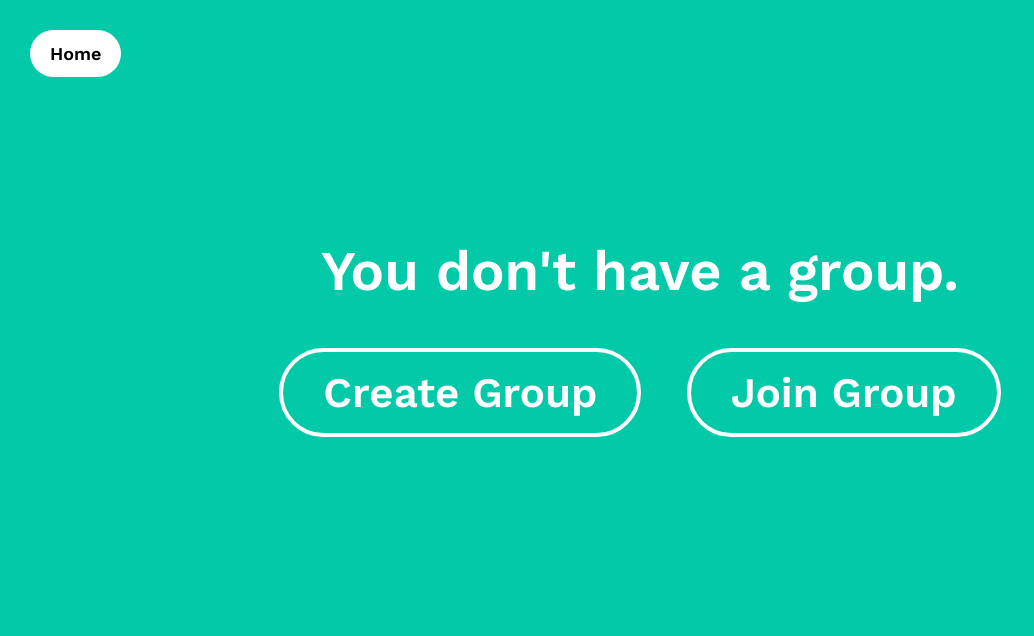
After one commit to sragvivadali/IntelliTrip, a Flask app: page /groups in a window 1280 px wide. The commit adds this page. Shown: the top 636 px of the page, without its empty margins (0-1034 px from the left). Run offline with Flask 3, Linux system fonts and the light colour scheme; the visitor is signed in with stand-in values (Sample User, id 1); some libraries are stand-ins or nearby versions.

Commit message:
Updated group page

```diff
--- a/app.py
+++ b/app.py
@@ -178,8 +178,56 @@ def signup():
     elif request.method == "GET" or "currentUser" not in session:
         return render_template("signup.html")
 
+@app.route("/groups", methods=["POST", "GET"])
+def groups():
+    global users, groups
+
+    if "currentUser" not in session:
+        return redirect(url_for('login'))
+    # if request.method == "POST":
+    #     session["currentUser"]["group"] = request.form["group_code"]
+    return render_template("groups.html")
+
+@app.route("/createGroup", methods=["POST", "GET"])
+def createGroup():
+    global users, groups
+
+    if "currentUser" not in session or request.method == "GET":
+        return redirect(url_for('login'))
+
+    createAGroup(request.form["group_name"])
+    session.modified = True
+
+    return redirect(url_for('groups'))
+
+@app.route("/joinGroup", methods=["POST", "GET"])
+def joinGroup():
+    global users, groups
+
+    if "currentUser" not in session or request.method == "GET":
+        return redirect(url_for('login'))
+
+    joinAGroup(request.form["group_code"])
+    session.modified = True
+
+    return redirect(url_for('groups'))
+
+@app.route("/leaveGroup", methods=["POST", "GET"])
+def leaveGroup():
+    global users, groups
+
+    if "currentUser" not in session:
+        return redirect(url_for('login'))
+
+    session["currentUser"]["group"] = ""
+    session.modified = True
+
+    return redirect(url_for('groups'))
+
 @app.route("/logout")
 def logout():
+    global users, groups
+
     session.pop("currentUser", None)
     return redirect(url_for("index"), code=302)
 
@@ -203,36 +251,36 @@ description = {
 
 groups = {}
 
-def createGroup(self):
-    group_name = input("Enter group name: ")
+def createAGroup(group_name):
+    global users, groups
 
      # generate random 5-letter alphanumeric code
     code = ''.join(random.choices(string.ascii_uppercase + string.digits, k=5))
 
         # check if the generated code already exists
-    while code in self.groups:
+    while code in groups:
         code = ''.join(random.choices(string.ascii_uppercase + string.digits, k=5))
 
         # add the new group to the dictionary
-    currUser = session["currentUser"]
-    currUser["group"] = code
+    session["currentUser"]["group"] = code
 
     groups[code] = group_name
 
     print(f"Group '{group_name}' has been created with code '{code}'.")
 
-def joinGroup():
-    code = input("Enter 5-letter alphanumeric code to join group: ")
+def joinAGroup(code):
+    global users, groups
 
     if code in groups:
         group_name = groups[code]
-        currUser = session["currentUser"]
-        currUser["group"] = code
+        session["currentUser"]["group"] = code
         print(f"You have joined {group_name}!")
     else:
         print("Invalid code. Please try again.")
 
-def getGroup(str):
+def getUserInGroup(str):
+    global users, groups
+
     usersInGroup = []
     for user in users:
         if user["group"] == str:
@@ -271,7 +319,7 @@ def callAPI(place, time):
 
 @app.context_processor
 def context_processor():
-    global users
+    global users, groups
 
     session.modified = True
 
@@ -282,7 +330,14 @@ def context_processor():
         isLoggedIn = True
         currentUser = session["currentUser"]
 
-    return dict(isLoggedIn=isLoggedIn, users=users, currentUser=currentUser)
+    def getGroupName(code):
+        print(groups)
+        if code in groups:
+            group_name = groups[code]
+            return group_name
+        return "no group found"
+
+    return dict(isLoggedIn=isLoggedIn, users=users, groups=groups, currentUser=currentUser, getGroupName=getGroupName)
 
 if __name__ == "__main__":
     app.run(debug=True)
--- /dev/null
+++ b/static/css/groups.css
@@ -0,0 +1,63 @@
+.group-header {
+    background-color: #02CAA8;
+    height: 200px;
+    width: 100%;
+    text-align: center;
+}
+
+.group-title {
+    font-size: 56px;
+    font-weight: 600;
+    padding-top: 40px;
+    text-align: center;
+    color: white;
+}
+
+.group-subtitle {
+    font-size: 24px;
+    font-weight: 600;
+    text-align: center;
+    color: white;
+}
+
+.group-wrap {
+    color: white;
+    background-color: #02CAA8;
+    height: 2000px;
+    padding-top: 150px;
+    text-align: center;
+}
+
+.group-button {
+    font-size: 42px;
+    border-radius: 50px;
+    color: white;
+    font-weight: 600;
+    background-color: #02CAA8;
+    border: 4px white solid;
+    padding: 16px 40px;
+    margin: 20px;
+    /* box-shadow: 0 4px 8px 0 rgba(0, 0, 0, 0.2); */
+    cursor: pointer;
+    transition: all 0.3s;
+}
+
+.group-button:hover {
+    background-color: #0aa88e;
+    /* box-shadow: 0 4px 8px 0 rgba(0, 0, 0, 0.2), 0 6px 20px 0 rgba(0, 0, 0, 0.19); */
+    text-decoration: none;
+}
+
+#create-group-div {
+    width: 50%;
+    margin: auto;
+    text-align: center;
+    display: none;
+}
+
+#join-group-div {
+    width: 50%;
+    margin: auto;
+    text-align: center;
+    display: none;
+}
--- a/static/css/static.css
+++ b/static/css/static.css
@@ -1,5 +1,6 @@
 .body {
     background-color: white;
+    font-family: 'Work Sans', sans-serif;
 }
 
 .login-body {
@@ -168,3 +169,20 @@
     text-decoration: none;
     color: white;
 }
+
+.home-button {
+    background-color: white;
+    color: black;
+    float: left;
+    font-size: 18px;
+    font-weight: 600;
+    padding: 10px 20px;
+    border-radius: 50px;
+    transition: 0.2s ease;
+}
+
+.home-button:hover {
+    text-decoration: none;
+    color: black;
+    box-shadow: 0 4px 8px 0 rgba(0, 0, 0, 0.2);
+}
--- /dev/null
+++ b/static/js/script.js
@@ -0,0 +1,9 @@
+function unhideGroupForm(formNum) {
+    if(formNum != 0) {
+        document.getElementById("create-group-div").style.display = "none";
+        document.getElementById("join-group-div").style.display = "block";
+    } else {
+        document.getElementById("create-group-div").style.display = "block";
+        document.getElementById("join-group-div").style.display = "none";
+    }
+}
--- /dev/null
+++ b/templates/groups.html
@@ -0,0 +1,100 @@
+<!DOCTYPE html>
+<html lang="en">
+    <head>
+        <!-- Required meta tags -->
+        <meta charset="utf-8" />
+        <meta
+            name="viewport"
+            content="width=device-width, initial-scale=1, shrink-to-fit=no"
+        />
+
+        <!-- Bootstrap CSS -->
+        <link
+            rel="stylesheet"
+            href="https://stackpath.bootstrapcdn.com/bootstrap/4.4.1/css/bootstrap.min.css"
+            integrity="sha384-Vkoo8x4CGsO3+Hhxv8T/Q5PaXtkKtu6ug5TOeNV6gBiFeWPGFN9MuhOf23Q9Ifjh"
+            crossorigin="anonymous"
+        />
+
+        <!-- CSS stylesheets -->
+        <link rel="stylesheet" href="{{ url_for('static', filename='css/static.css') }}">
+        <link rel="stylesheet" href="{{ url_for('static', filename='css/groups.css') }}">
+
+        <!-- JS -->
+        <script type="text/javascript" src="{{ url_for('static', filename='js/script.js') }}"></script>
+
+        <!-- Google Fonts -->
+        <link rel="preconnect" href="https://fonts.googleapis.com">
+        <link rel="preconnect" href="https://fonts.gstatic.com" crossorigin>
+        <link href="https://fonts.googleapis.com/css2?family=Work+Sans:ital,wght@0,100;0,200;0,300;0,400;0,500;0,600;0,700;0,800;0,900;1,100;1,200;1,300;1,400;1,500;1,600;1,700;1,800;1,900&display=swap" rel="stylesheet">
+
+        <link rel="preconnect" href="https://fonts.googleapis.com">
+        <link rel="preconnect" href="https://fonts.gstatic.com" crossorigin>
+
+        <title>IntelliTrip | Groups</title>
+    </head>
+
+    <body class="body" style="background-color: #02CAA8; overflow-y: hidden;">
+        {% if currentUser["group"]|length > 0 %}
+
+            <a class="home-button" href="/" style="margin-top: 30px; margin-left: 30px;">Home</a>
+            <br><br><br>
+            <div class="group-header">
+
+                <h3 class="group-title">{{ getGroupName(currentUser["group"]) }}</h3>
+                <h3 class="group-subtitle">Shareable ID: <span style="font-weight: 400;">{{ currentUser["group"] }}</span></h3>
+            </div>
+
+            <div class="group-wrap">
+
+            </div>
+
+        {% else %}
+            <a class="home-button" href="/" style="margin-top: 30px; margin-left: 30px;">Home</a>
+
+            <div class="group-wrap">
+                <br><br>
+                <h3 class="group-title">You don't have a group.</h3>
+                <br><br>
+                <a class="group-button" onclick="unhideGroupForm(0)">Create Group</a>
+                <a class="group-button" onclick="unhideGroupForm(1)">Join Group</a>
+
+                <br><br><br>
+
+                <div id="create-group-div">
+                    <form class="needs-validation" novalidate action="{{ url_for('createGroup') }}" method="post">
+                        <div class="form-group">
+                            <div style="text-align: left; padding: 0% 150px;">
+                                <label for="validationCustom01" class="form-text" style="font-size: 28px; color: white;"><b>Group Name:</b></label>
+                                <div>
+                                    <input type="text" class="form-control" name="group_name" id="validationCustom01" required placeholder="Enter group name">
+                                </div>
+                                <br>
+                                <button class="submit-button" type="submit" style="margin-left: 160px;"><a class="submit-link" style="color: white;">Create</a></button>
+                            </div>
+                        </div>
+                    </form>
+                </div>
+
+                <div id="join-group-div">
+                    <form class="needs-validation" novalidate action="{{ url_for('joinGroup') }}" method="post">
+                        <div class="form-group">
+                            <div style="text-align: left; padding: 0% 150px;">
+                                <label for="validationCustom01" class="form-text" style="font-size: 28px; color: white;"><b>Group Code:</b></label>
+                                <div>
+                                    <input type="text" class="form-control" name="group_code" id="validationCustom01" required placeholder="Enter group name">
+                                </div>
+                                <br>
+                                <button class="submit-button" type="submit" style="margin-left: 160px;"><a class="submit-link" style="color: white;">Join</a></button>
+                            </div>
+                        </div>
+                    </form>
+                </div>
+
+
+            </div>
+
+        {% endif %}
+
+    </body>
+</html>
```
Also changed, not shown: static/css/signup.css (added), static/signup.css (deleted).
